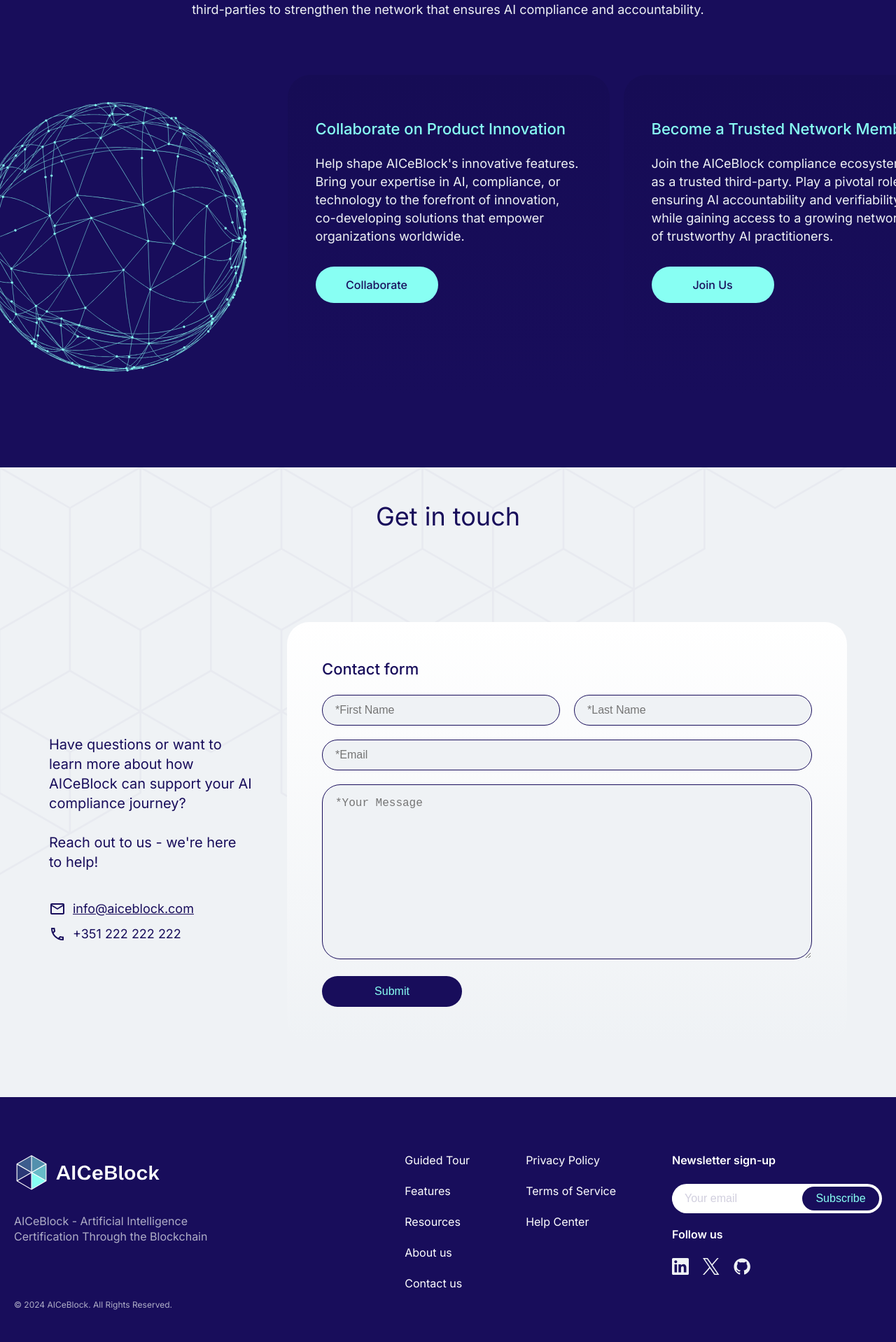
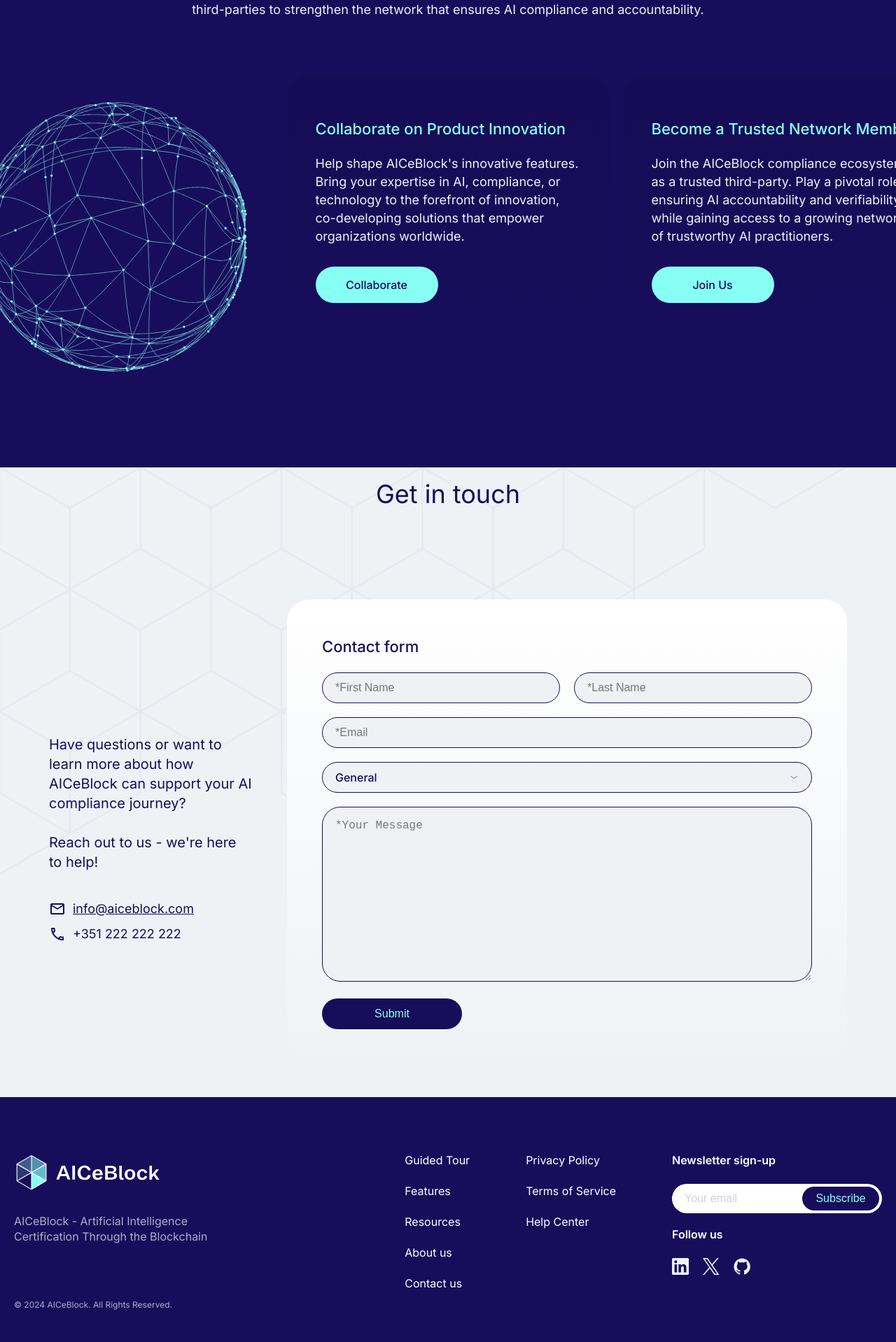
Before and after one commit to fraunhoferportugal/aiceblock-website, a Jekyll site: the page built from about-us.md, in a window 1280 px wide. Shown: the part 2032-3950 px from the top of the page at 70% size. Built offline with Jekyll 4.4.1, drawn with Linux system fonts in a browser that asks for light colours.

Commit message:
feat: add subject dropdown in contact form; link demo to contact form; dynamically update dropdown based on its origin

```diff
--- a/_data/demo_section.yaml
+++ b/_data/demo_section.yaml
@@ -2,8 +2,8 @@
 description: "Embark on an interactive tour and see how AICeBlock makes compliance effortless at every stage of your ML workflow.\n\nBy integrating best practices, we help you reduce errors and inefficiencies, ultimately saving costs while ensuring adherence to regulations like the EU AI Act and GDPR."
 
 cta_button:
-  url: "/coming-soon"
-  text: "Start Your Guided Tour"
+  url: "/about-us?subject=1#contacts"
+  text: "Request a Demo"
   icon:
     src: "/assets/images/icons/arrow-icon.svg"
     alt: "Arrow Icon"
--- a/_data/network_section.yaml
+++ b/_data/network_section.yaml
@@ -13,11 +13,11 @@
       Help shape AICeBlock's innovative features. Bring your expertise in AI, compliance, or technology to the forefront of innovation, co-developing solutions that empower organizations worldwide.
     button:
       text: "Collaborate"
-      url: "/"
+      url: "/about-us?subject=2#contacts"
 
   - title: "Become a Trusted Network Member"
     description: >
       Join the AICeBlock compliance ecosystem as a trusted third-party. Play a pivotal role in ensuring AI accountability and verifiability while gaining access to a growing network of trustworthy AI practitioners.
     button:
       text: "Join Us"
-      url: "/"
+      url: "/about-us?subject=3#contacts"
--- a/_includes/contacts_section.html
+++ b/_includes/contacts_section.html
@@ -21,7 +21,6 @@
             </div>
             <form class="contacts-form" action="https://api.web3forms.com/submit" method="POST">
                 <input type="hidden" name="access_key" value="{{ site.env.WEB3FORMS_ACCESS_KEY }}">
-                <input type="hidden" name="subject" value="{{ site.data.contacts_section.form.email_subject }}">
                 <input type="checkbox" name="botcheck" class="hidden" style="display: none;">
 
                 <h3>{{ site.data.contacts_section.form.title }}</h3>
@@ -35,6 +34,14 @@
                     <input type="email" name="email"
                         placeholder="{{ site.data.contacts_section.form.email_placeholder }}" required>
                 </div>
+                <div class="contacts-form-subject">
+                    <select name="subject" id="subject-dropdown">
+                        {% for subject in site.data.contacts_section.form.subjects %}
+                        <option value="{{ site.data.contacts_section.form.prepend_subject }} - {{ subject }}">{{ subject
+                            }}</option>
+                        {% endfor %}
+                    </select>
+                </div>
                 <div class="contacts-form-message">
                     <textarea name="Message" placeholder="{{ site.data.contacts_section.form.message_placeholder }}"
                         required></textarea>
--- a/assets/css/main.css
+++ b/assets/css/main.css
@@ -4,8 +4,7 @@
     height: 100%;
     margin: 0;
     padding: 0;
-    /* overflow: scroll;
-    scrollbar-width: none; */
+    scroll-behavior: smooth;
 }
 
 * {
@@ -314,7 +313,6 @@
     color: #FFFFFF;
     height: calc(100vh - 4.375rem);
     padding: 0 1.25rem;
-    scroll-snap-type: y mandatory;
 }
 
 .hero-section .hero-section-content-wrapper {
@@ -1011,7 +1009,7 @@
     gap: 20px;
 }
 
-.resource-column > img {
+.resource-column>img {
     max-width: 5rem;
     width: 100%;
     height: auto;
@@ -1505,11 +1503,13 @@
 }
 
 .contacts-form * input,
-.contacts-form * textarea {
+.contacts-form * textarea,
+.contacts-form * select {
     border-radius: 26px;
     background-color: #EFF2F5;
     border: solid;
     border-color: #180D5B;
+    color: #180D5B;
     border-width: 1px;
     padding: 5px 18px;
     font-weight: 500;
@@ -1529,6 +1529,16 @@
 
 .contacts-form-email input {
     width: 100%;
+}
+
+.contacts-form-subject select {
+    width: 100%;
+    appearance: none;
+    background-image: url("/assets/images/icons/down-arrow-icon.svg");
+    background-repeat: no-repeat;
+    background-position: right 1.25rem top 50%;
+    background-size: 0.65rem auto;
+    font-family: 'Inter';
 }
 
 .contacts-form-message textarea {
```
Also changed, not shown: other parts of _includes/contacts_section.html (+15 -0 lines), _data/contacts_section.yaml (+6 -1 lines).
